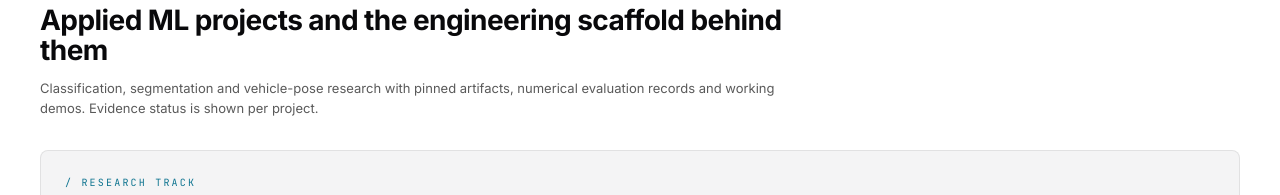
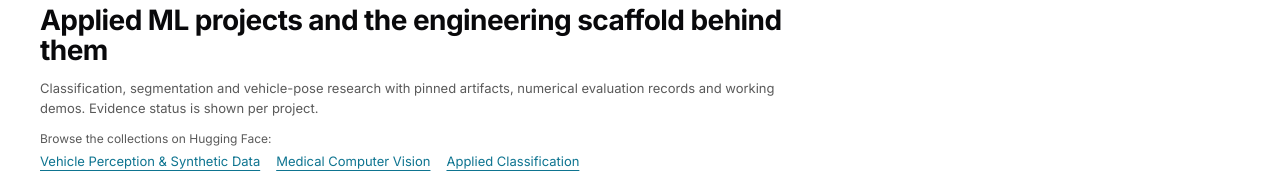
Before and after one commit to kiselyovd/kiselyovd.github.io, an Astro site: page / in a window 1280 px wide. Shown: the part 2600-2795 px from the top of the page. Built offline with nearby package versions, Linux system fonts and the light colour scheme; Astro itself is replaced by a stand-in of ours.

Commit message:
feat: connect portfolio visitors to curated HF collections

```diff
--- a/src/components/MLPortfolio.astro
+++ b/src/components/MLPortfolio.astro
@@ -14,7 +14,13 @@ const rows = artifacts.rows;
   >
     Applied ML projects and the engineering scaffold behind them
   </h2>
-  <p class="text-[12px] md:text-[13px] text-[color:var(--text-muted)] leading-[1.55] mb-6 max-w-3xl" data-i18n="port.intro"></p>
+  <p class="text-[12px] md:text-[13px] text-[color:var(--text-muted)] leading-[1.55] mb-3 max-w-3xl" data-i18n="port.intro"></p>
+  <p class="text-[12px] text-[color:var(--text-muted)]" data-i18n="port.collections">Browse the collections on Hugging Face:</p>
+  <nav aria-label="Hugging Face Collections" class="flex flex-wrap gap-x-4 gap-y-1 text-[13px] mb-6">
+    <a href="https://huggingface.co/collections/kiselyovd/vehicle-perception-and-synthetic-data" class="py-1 text-[color:var(--accent)] underline underline-offset-4">Vehicle Perception &amp; Synthetic Data</a>
+    <a href="https://huggingface.co/collections/kiselyovd/medical-computer-vision" class="py-1 text-[color:var(--accent)] underline underline-offset-4">Medical Computer Vision</a>
+    <a href="https://huggingface.co/collections/kiselyovd/applied-classification" class="py-1 text-[color:var(--accent)] underline underline-offset-4">Applied Classification</a>
+  </nav>
 
   <div class="mt-8 mb-8 rounded-lg border border-[color:var(--border)] bg-[color:var(--surface)] p-4 md:p-6">
     <span class="section-label block mb-2" data-i18n="port.research.label">/ Research track</span>
--- a/src/i18n/translations.ts
+++ b/src/i18n/translations.ts
@@ -1,5 +1,6 @@
 export const translations = {
   en: {
+    'port.collections': 'Browse the collections on Hugging Face:',
     'port.models': 'Models & evaluation',
     'port.evidence.intro':
       'Scores link to pinned evaluation records; replayed and historical results are labelled separately.',
@@ -187,6 +188,7 @@ export const translations = {
   },
 
   ru: {
+    'port.collections': 'Коллекции на Hugging Face:',
     'port.models': 'Модели и оценка',
     'port.evidence.intro':
       'Метрики ведут к зафиксированным отчётам; повторные прогоны и исторические результаты отмечены отдельно.',
--- a/tests/showcase.test.mjs
+++ b/tests/showcase.test.mjs
@@ -77,6 +77,10 @@ test('invalid source slugs and unsupported presets cannot produce shell commands
 
 test('production portfolio links live inference and preserves enterprise before research', () => {
   const html = built('index.html');
+  assert.ok(html.includes('aria-label="Hugging Face Collections"'));
+  for (const slug of ['vehicle-perception-and-synthetic-data', 'medical-computer-vision', 'applied-classification']) {
+    assert.ok(html.includes(`https://huggingface.co/collections/kiselyovd/${slug}`));
+  }
   assert.ok(html.includes('https://huggingface.co/spaces/kiselyovd/vehicle-keypoints-demo'));
   assert.ok(html.includes('https://kiselyovd.github.io/vehicle-keypoints/phase0/synthetic-pretraining/'));
   assert.ok(html.indexOf('id="work"') < html.indexOf('id="flagship"'));
```
